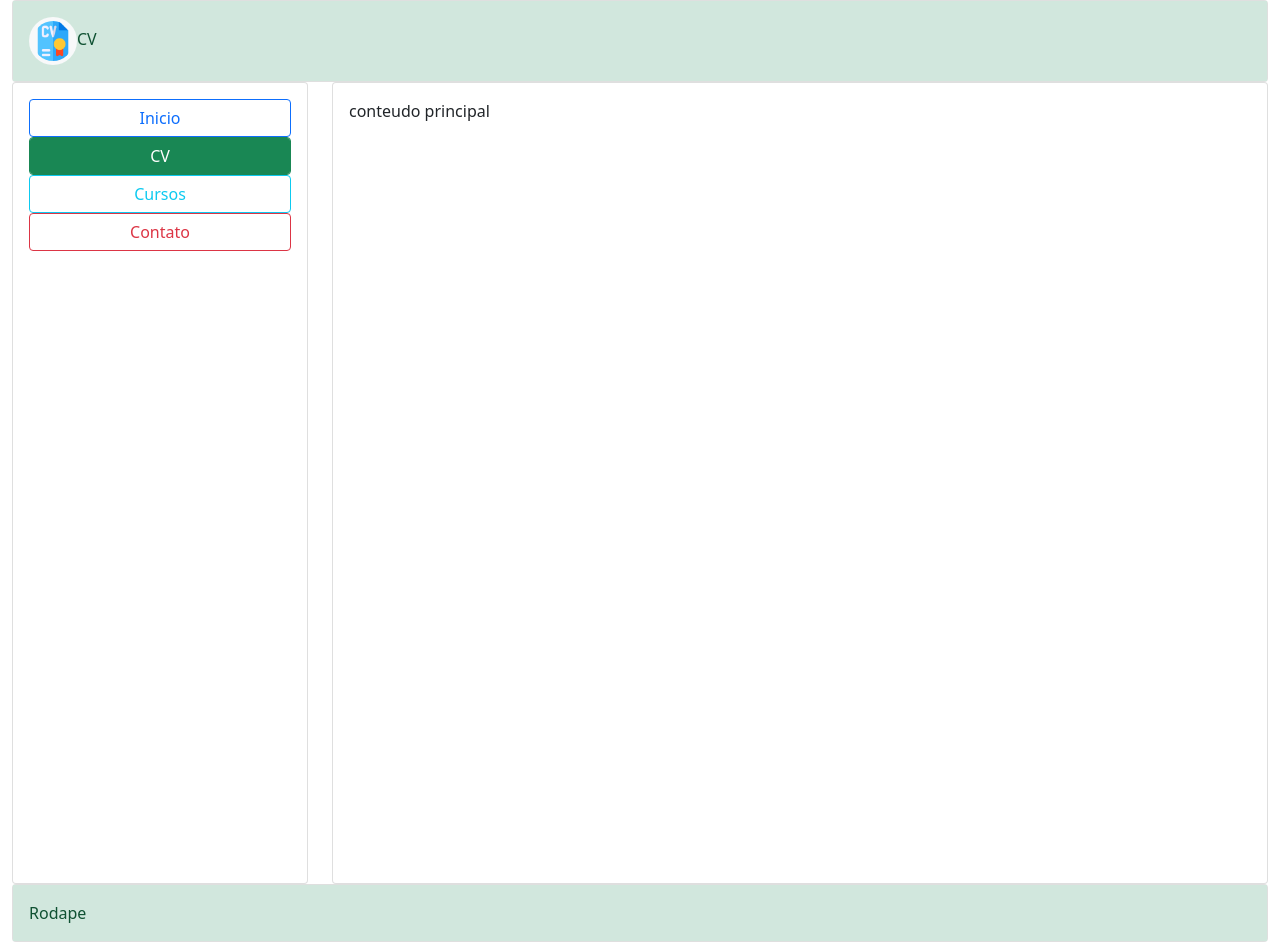
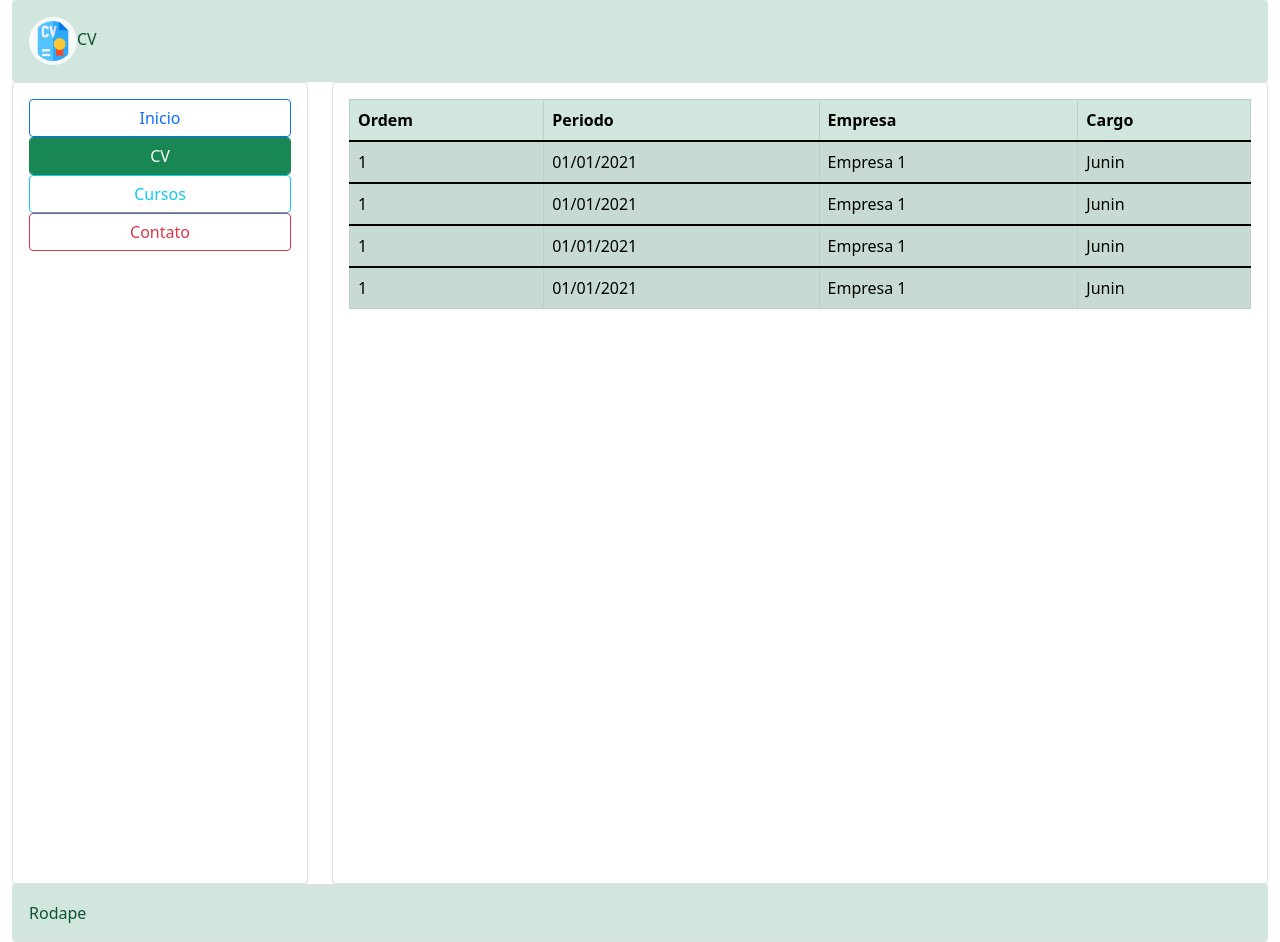
Before and after one commit to stefanpasold/stefanpasold.github.io, a plain HTML site: page cv.html in a window 1280 px wide. Drawn offline with nearby package versions, Linux system fonts and the light colour scheme.

Commit message:
quarto commit

```diff
--- a/cv.html
+++ b/cv.html
@@ -17,7 +17,7 @@
     <script src="https://cdn.jsdelivr.net/npm/bootstrap@5.1.3/dist/js/bootstrap.min.js"
         integrity="sha384-QJHtvGhmr9XOIpI6YVutG+2QOK9T+ZnN4kzFN1RtK3zEFEIsxhlmWl5/YESvpZ13"
         crossorigin="anonymous"></script>
-        <link rel="shortcut icon" href="img/cv.png" type="image/png">
+    <link rel="shortcut icon" href="img/cv.png" type="image/png">
     <title>CV</title>
 </head>
 
@@ -26,8 +26,8 @@
     <div class="row">
         <div class="col-12">
             <div class="card">
-                <div class="card-body alert-success"> <img src="img/cv.png"
-                    class="rounded-circle bg-light p-1" width="48px">CV</div>
+                <div class="card-body alert-success"> <img src="img/cv.png" class="rounded-circle bg-light p-1"
+                        width="48px">CV</div>
             </div>
         </div>
     </div>
@@ -36,18 +36,65 @@
             <div class="card">
                 <div class="card-body vh-100">
                     <div class="button-group-vertical">
-                        <div class="btn btn-outline-primary btn-block form-control" onclick="javascript:window.location='/index.html'">Inicio</div>
-                        <div class="btn btn-success btn-block form-control" onclick="javascript:window.location='/cv.html'">CV</div>
-                        <div class="btn btn-outline-info btn-block form-control" onclick="javascript:window.location='/cursos.html'">Cursos</div>
-                        <div class="btn btn-outline-danger btn-block form-control" onclick="javascript:window.location='/contato.html'">Contato</div>
-                        </div>
+                        <div class="btn btn-outline-primary btn-block form-control"
+                            onclick="javascript:window.location='/index.html'">Inicio</div>
+                        <div class="btn btn-success btn-block form-control"
+                            onclick="javascript:window.location='/cv.html'">CV</div>
+                        <div class="btn btn-outline-info btn-block form-control"
+                            onclick="javascript:window.location='/cursos.html'">Cursos</div>
+                        <div class="btn btn-outline-danger btn-block form-control"
+                            onclick="javascript:window.location='/contato.html'">Contato</div>
+                    </div>
                 </div>
             </div>
         </div>
         <div class="col">
             <cdiv class="card">
                 <div class="card-body vh-100">
-                    conteudo principal
+                    <table class="table table-success table-bordered table-striped table-hover">
+                        <thead>
+                            <th>Ordem</th>
+                            <th>Periodo</th>
+                            <th>Empresa</th>
+                            <th>Cargo</th>
+                        </thead>
+                        <tbody>
+                            <tr>
+                                <td>1</td>
+                                <td>01/01/2021</td>
+                                <td>Empresa 1</td>
+                                <td>Junin</td>
+
+                            </tr>
+                        </tbody>
+                        <tbody>
+                            <tr>
+                                <td>1</td>
+                                <td>01/01/2021</td>
+                                <td>Empresa 1</td>
+                                <td>Junin</td>
+
+                            </tr>
+                        </tbody>
+                        <tbody>
+                            <tr>
+                                <td>1</td>
+                                <td>01/01/2021</td>
+                                <td>Empresa 1</td>
+                                <td>Junin</td>
+
+                            </tr>
+                        </tbody>
+                        <tbody>
+                            <tr>
+                                <td>1</td>
+                                <td>01/01/2021</td>
+                                <td>Empresa 1</td>
+                                <td>Junin</td>
+
+                            </tr>
+                        </tbody>
+                    </table>
                 </div>
             </cdiv>
         </div>
```
